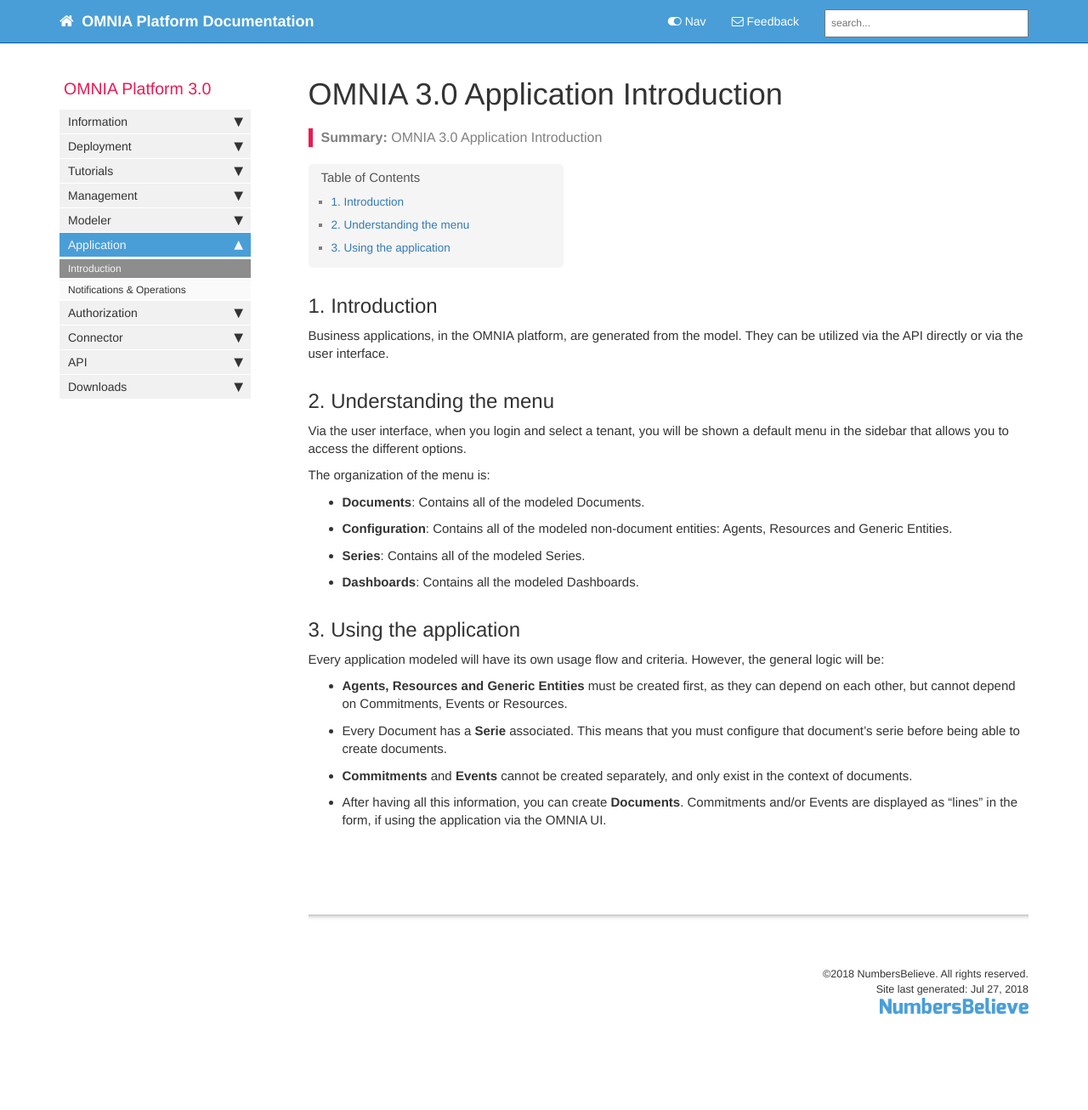
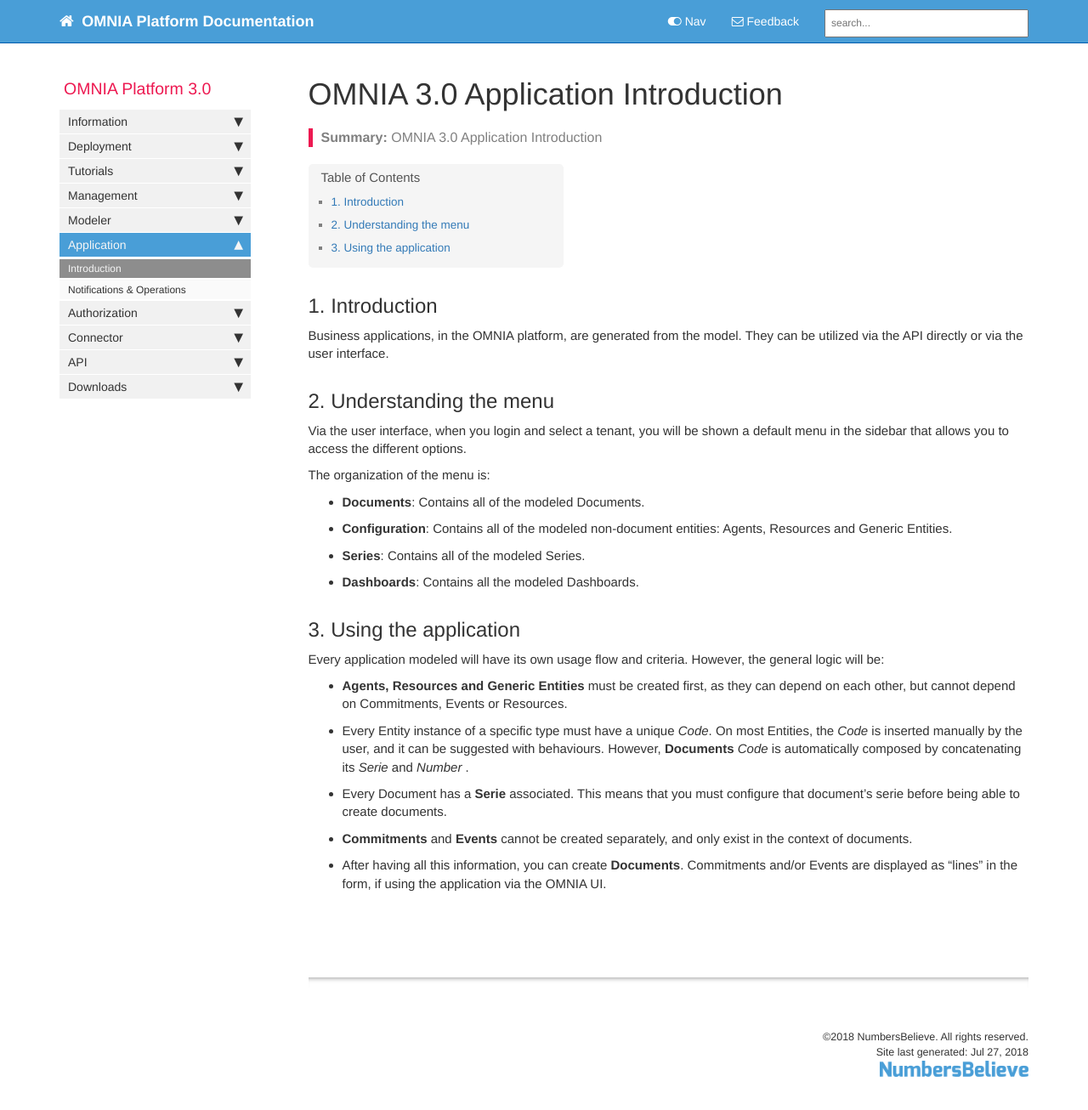
Before and after one commit to daniel8lopes/omnia3, a Jekyll site: the page built from docs/pages/omnia3/Application/omnia3_application_introduction.md, in a window 1280 px wide and 1327 px high. Shown: the top 1306 px of the window at 85% size. Built offline with Jekyll 4.4.1, drawn with Linux system fonts in a browser that asks for light colours; nearby versions of some CDN libraries; comment, search, counter and statistics services are not loaded.

Commit message:
Update omnia3_application_introduction.md

```diff
--- a/docs/pages/omnia3/Application/omnia3_application_introduction.md
+++ b/docs/pages/omnia3/Application/omnia3_application_introduction.md
@@ -27,6 +27,7 @@ The organization of the menu is:
 Every application modeled will have its own usage flow and criteria. However, the general logic will be:
 
 - **Agents, Resources and Generic Entities** must be created first, as they can depend on each other, but cannot depend on Commitments, Events or Resources.
+- Every Entity instance of a specific type must have a unique *Code*. On most Entities, the *Code* is inserted manually by the user, and it can be suggested with behaviours. However, **Documents** *Code* is automatically composed by concatenating its *Serie* and *Number* .
 - Every Document has a **Serie** associated. This means that you must configure that document's serie before being able to create documents.
 - **Commitments** and **Events** cannot be created separately, and only exist in the context of documents.
 - After having all this information, you can create **Documents**. Commitments and/or Events are displayed as "lines" in the form, if using the application via the OMNIA UI.
```
